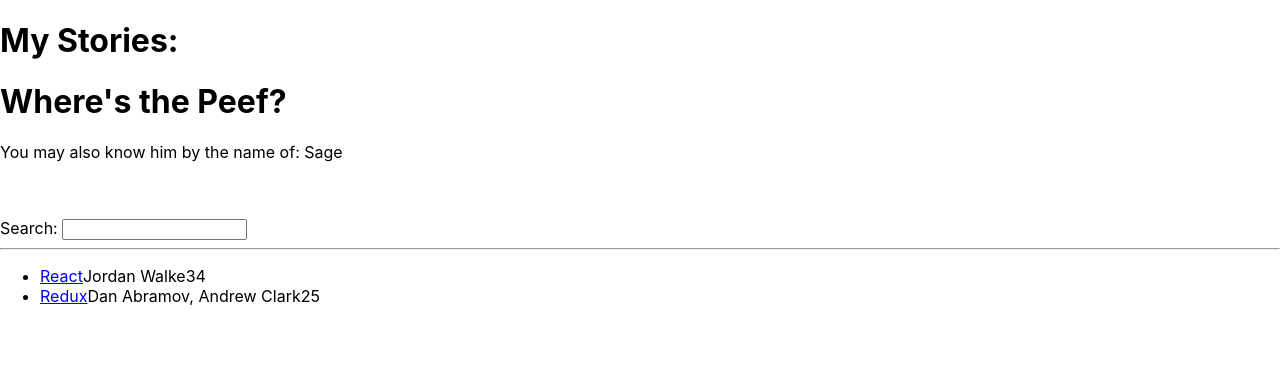
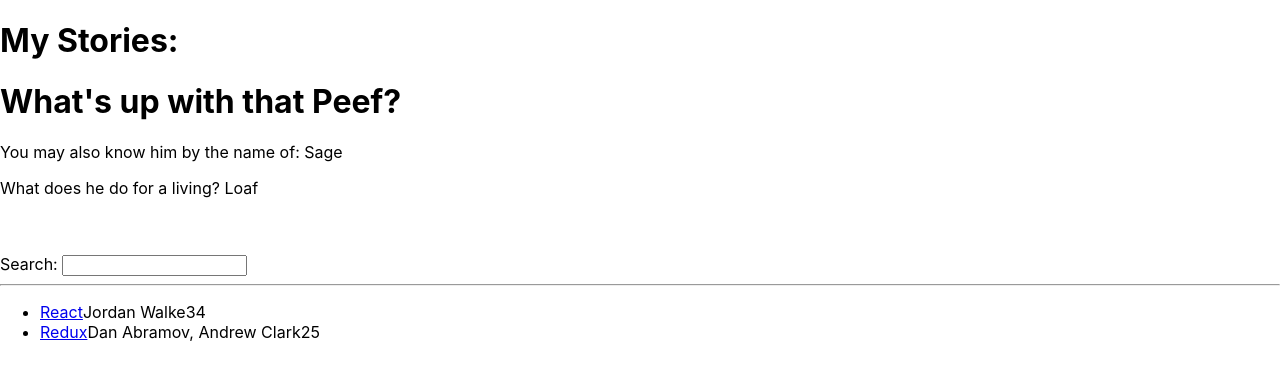
Before and after one commit to QuantumGiraffe/code-sandbox, a React (Create React App) app: page / in a window 1280 px wide. Shown: the top 378 px of the page. Built offline with nearby package versions, Linux system fonts and the light colour scheme.

Commit message:
Update Header.js

```diff
--- a/src/components/Header.js
+++ b/src/components/Header.js
@@ -5,7 +5,7 @@ import React from 'react'
 
 const cat = {
     name: 'Sage',
-    occupation: 'loaf',
+    occupation: 'Loaf',
     nickname: "Puffins",
 }
 
@@ -30,8 +30,11 @@ export default function Header() {
 
     return(
     <>
-    <h1>Where's the Peef?</h1>
+    <h1>What's up with that Peef?</h1>
     <p> You may also know him by the name of: <Puffins /> </p>
+    <p> What does he do for a living? {cat.occupation} </p>
+
+    {/* ^^^ two ways to write out attributes! The 2nd one is direct JS and the 1st one is using a React component */}
     <br />
     <br />
     </>
```
